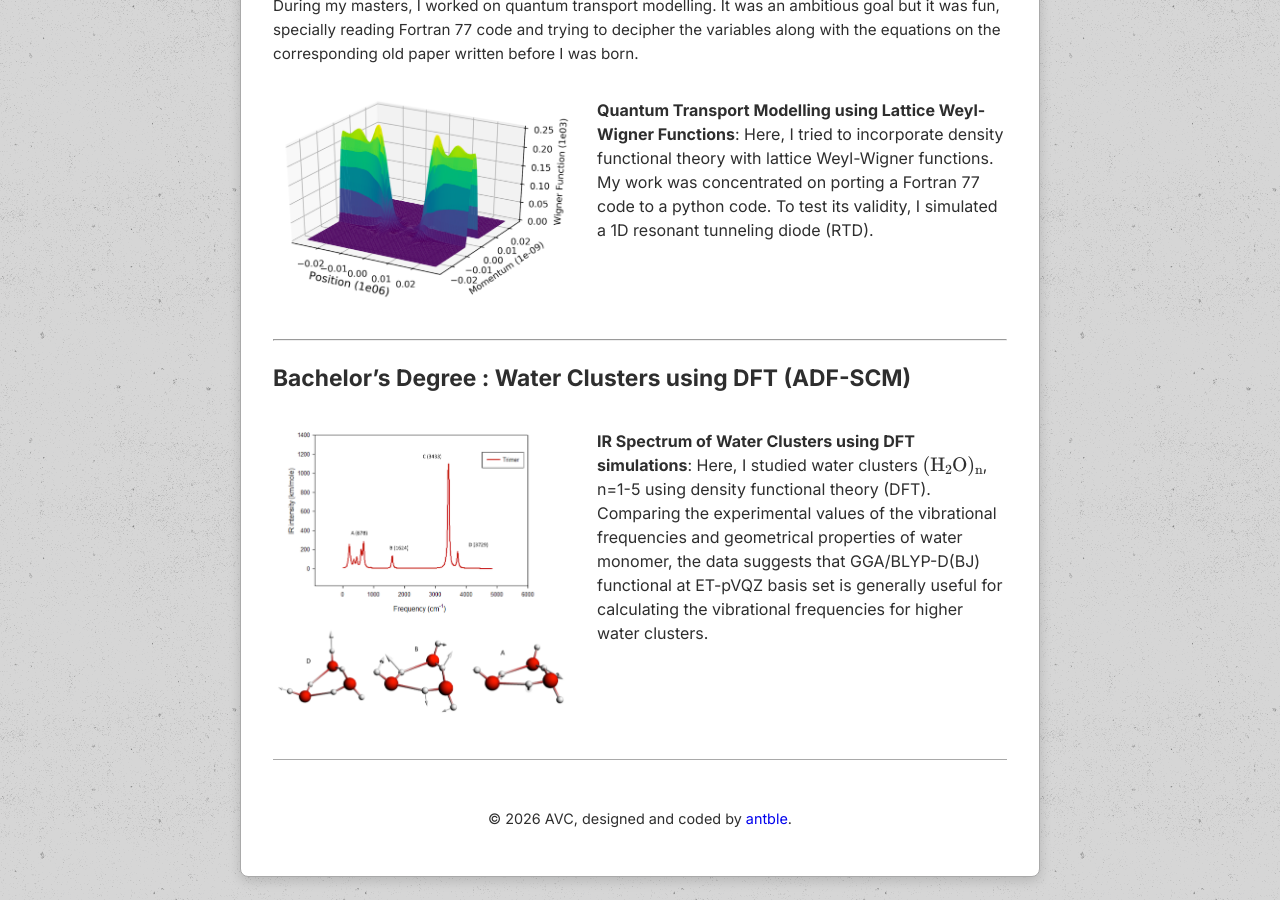
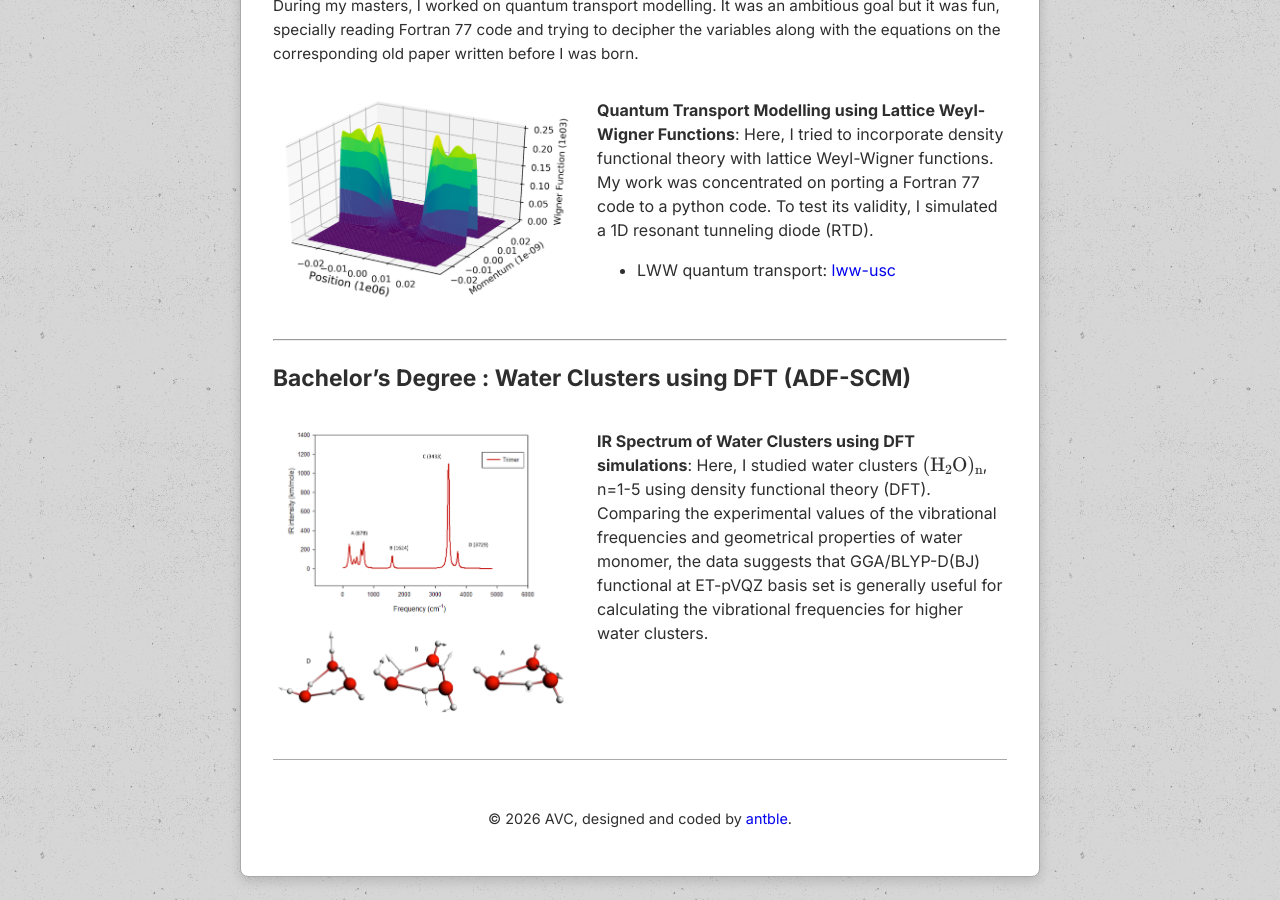
Before and after one commit to antble/antble.github.io, a Jekyll site: the page built from _posts/others/about_me/2025-03-04-my-research.md, in a window 1280 px wide and 900 px high, scrolled down 2092 px. Built offline with Jekyll 4.4.1, drawn with Linux system fonts in a browser that asks for light colours.

Commit message:
update files

```diff
--- a/_posts/others/about_me/2025-03-04-my-research.md
+++ b/_posts/others/about_me/2025-03-04-my-research.md
@@ -89,6 +89,9 @@ During my masters, I worked on quantum transport modelling. It was an ambitious
       <b>Quantum Transport Modelling using Lattice Weyl-Wigner Functions</b>:
      Here, I tried to incorporate density functional theory with lattice Weyl-Wigner functions. My work was concentrated on porting a Fortran 77 code to a python code. To test its validity, I simulated a 1D resonant tunneling diode (RTD).
     </p>
+    <ul>
+      <li>LWW quantum transport: <a href="https://github.com/antble/lww-usc">lww-usc</a></li>
+    </ul>
   </div>
 </div>
 
```
Also changed, not shown: _posts/blog/2026-04-28-on-knowing-names.md (+1 -1 lines).
